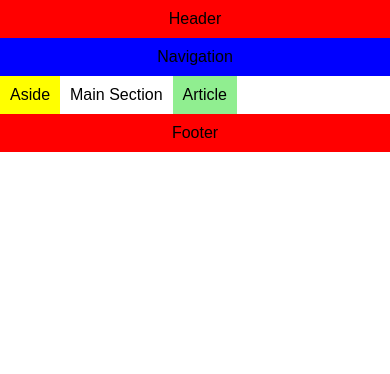
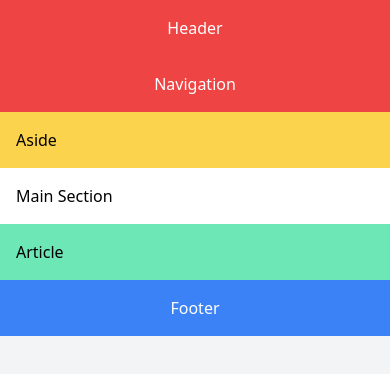
Before and after one commit to Neke-Chukwu/CSS-Basics-Coursera-CA, a plain HTML site: page webpage.html in a window 390 px wide. Drawn offline with nearby package versions, Linux system fonts and the light colour scheme.

Commit message:
Refactor webpage layout to use Tailwind CSS for improved responsiveness and styling

```diff
--- a/webpage.html
+++ b/webpage.html
@@ -3,53 +3,17 @@
 <head>
   <meta charset="UTF-8">
   <meta name="viewport" content="width=device-width, initial-scale=1.0">
-    <title>Basic Layout</title>
-    <style>
-        body {
-        margin: 0;
-        font-family: Arial, sans-serif;
-        }
-        header, footer {
-        background-color: red;
-        text-align: center;
-        padding: 10px;
-        }
-        nav {
-        background-color: blue;
-        padding: 10px;
-        text-align: center;
-        }
-        section {
-        background-color: white;
-        padding: 10px;
-        }
-        aside {
-        background-color: yellow;
-        padding: 10px;
-        }
-        article {
-        background-color: lightgreen;
-        padding: 10px;
-        }
-        .container {
-        display: flex;
-        flex-direction: column;
-        }
-        .row {
-        display: flex;
-        }
-    </style>
+  <title>Responsive Layout - Tailwind</title>
+  <link href="https://cdn.jsdelivr.net/npm/tailwindcss@2.2.19/dist/tailwind.min.css" rel="stylesheet">
 </head>
-    <body>
-    <header>Header</header>
-    <nav>Navigation</nav>
-    <div class="container">
-        <div class="row">
-        <aside>Aside</aside>
-        <section>Main Section</section>
-        <article>Article</article>
+<body class="bg-gray-100">
+  <header class="bg-red-500 text-white text-center p-4">Header</header>
+  <nav class="bg-red-500 text-white text-center p-4">Navigation</nav>
+  <div class="flex flex-col md:flex-row">
+    <aside class="bg-yellow-300 p-4 w-full md:w-1/4">Aside</aside>
+    <section class="bg-white p-4 flex-grow">Main Section</section>
+    <article class="bg-green-300 p-4 w-full md:w-1/4">Article</article>
   </div>
-    </div>
-    <footer>Footer</footer>
+  <footer class="bg-blue-500 text-white text-center p-4">Footer</footer>
 </body>
 </html>
```
Lines whose indentation alone changed are shown as unchanged.
